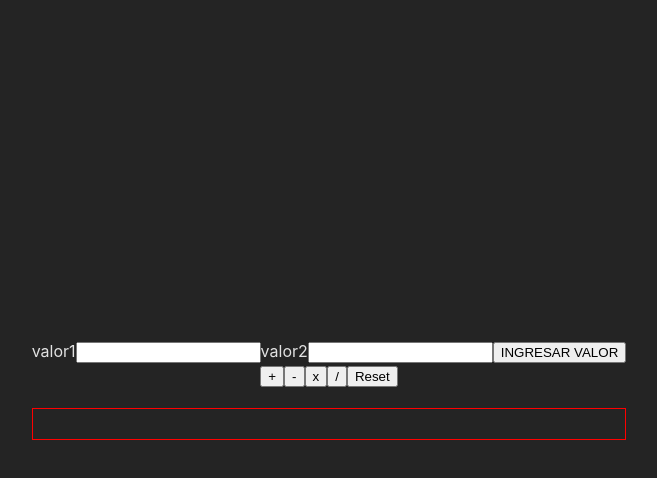
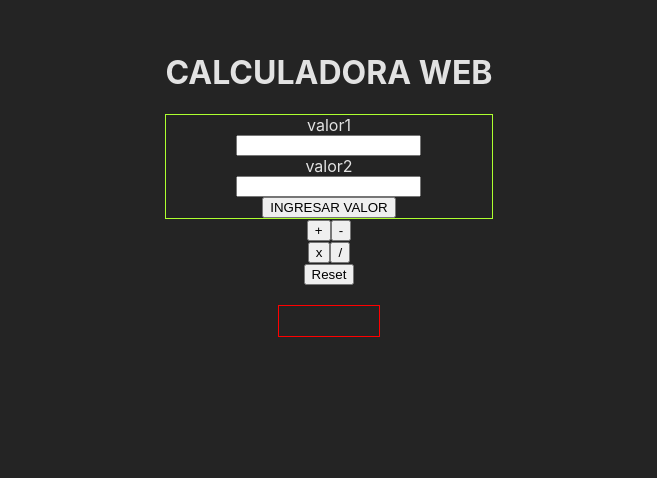
Before and after one commit to ELRODRY/calculadora-web-app, a React (Vite) app: page / in a window 1280 px wide. Shown: the top 478 px of the page, without its empty margins (311-968 px from the left). Built offline with nearby package versions, Linux system fonts and the light colour scheme.

Commit message:
mejoras esteticas-cambio de nombres en las claces

```diff
--- a/src/App.css
+++ b/src/App.css
@@ -5,7 +5,29 @@
   text-align: center;
 }
 
-h1 {
+.calculadora {
+  border: 1px solid greenyellow;
+  display: flex;
+  align-items: center;
+  flex-direction: column;
+}
+
+.contenedorResultado {
+  display: flex;
+  justify-content: center;
+}
+
+.resultado {
+  display: flex;
   border: 1px solid red;
   height: 30px;
+  width: 100px;
+  justify-content: center;
+  align-items: center;
 }
+
+form {
+  display: flex;
+  align-items: center;
+  flex-direction: column;
+}
--- a/src/App.jsx
+++ b/src/App.jsx
@@ -58,7 +58,10 @@ export default function App() {
 
   return (
     <>
-      <form id="inputsForm" onSubmit={(e) => handleSubmit(e)}>
+      <h1>CALCULADORA WEB</h1>
+
+
+      <form className="calculadora" id="inputsForm" onSubmit={(e) => handleSubmit(e)}>
         <label htmlFor="valor1">valor1</label>
         <input name="valor1" defaultValue={localStorage.getItem("valor1")} />
         <label htmlFor="valor2">valor2</label>
@@ -69,12 +72,19 @@ export default function App() {
         />
         <button type="submit">INGRESAR VALOR</button>
       </form>
-      <button onClick={add}>+</button>
-      <button onClick={subtract}>-</button>
-      <button onClick={multiply}>x</button>
-      <button onClick={divide}>/</button>
+      <div className="add-subtract">
+        <button onClick={add}>+</button>
+        <button onClick={subtract}>-</button>
+      </div>
+      <div className="multiply-divide">
+        <button onClick={multiply}>x</button>
+        <button onClick={divide}>/</button>
+      </div>
       <button onClick={reset}>Reset</button>
-      <h1>{localStorage.getItem("result")}</h1>
+      <div className="contenedorResultado">
+        <h2 className="resultado">{localStorage.getItem("result")}</h2>
+      </div>
+
     </>
   );
 }
--- a/src/index.css
+++ b/src/index.css
@@ -1,21 +1,21 @@
 :root {
   font-family: Inter, system-ui, Avenir, Helvetica, Arial, sans-serif;
-  line-height: 1.5;
+  /* line-height: 1.5; */
   font-weight: 400;
 
   color: rgba(255, 255, 255, 0.87);
   background-color: #242424;
-
+  /*
   font-synthesis: none;
   text-rendering: optimizeLegibility;
   -webkit-font-smoothing: antialiased;
-  -moz-osx-font-smoothing: grayscale;
+  -moz-osx-font-smoothing: grayscale; */
 }
 
 body {
   margin: 0;
   display: flex;
-  place-items: center;
+
   min-width: 320px;
   min-height: 100vh;
 }
```
